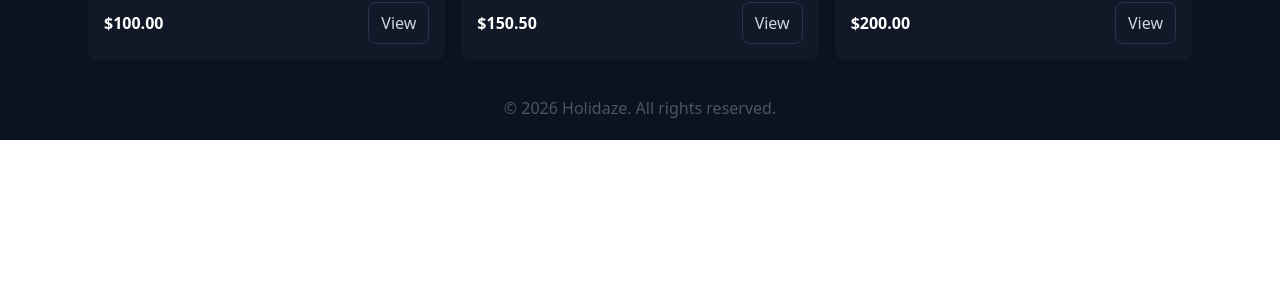
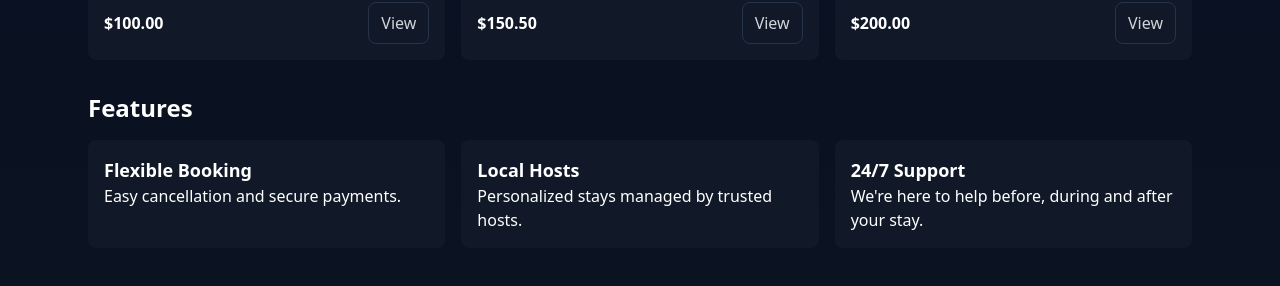
Before and after one commit to Andy19955/Project-Exam-2, a Next.js app: page / in a window 1280 px wide. Shown: the part 666-952 px from the top of the page. Before the commit the page ends 806 px from the top, so only its background shows below. Built offline with nearby package versions, Linux system fonts and the light colour scheme.

Commit message:
Add featured section

```diff
--- a/src/app/page.tsx
+++ b/src/app/page.tsx
@@ -1,11 +1,13 @@
-import Hero from "@/components/Hero";
-import PopularVenues from "@/components/PopularVenues";
+import Hero from "@/components/landing/Hero";
+import PopularVenues from "@/components/landing/PopularVenues";
+import Features from "@/components/landing/Features";
 
 export default function Home() {
   return (
     <>
       <Hero />
       <PopularVenues />
+      <Features />
     </>
   );
 }
--- a/src/components/Venues/VenueGrid.tsx
+++ b/src/components/Venues/VenueGrid.tsx
@@ -1,5 +1,5 @@
 import { Venue } from "@/types/venue";
-import VenueCard from "@/components/Venues/VenueCard";
+import VenueCard from "@/components/venues/VenueCard";
 
 const tempVenues: Venue[] = [
   {
--- /dev/null
+++ b/src/components/landing/Features.tsx
@@ -0,0 +1,21 @@
+export default function Features() {
+  return (
+    <section className="max-w-6xl mx-auto px-6 py-4">
+      <h2 className="text-2xl font-bold mb-4">Features</h2>
+      <div className="flex flex-wrap gap-4">
+        <div className="flex-1 bg-(--surface) p-4 rounded-lg min-w-40">
+          <h4 className="text-lg font-semibold">Flexible Booking</h4>
+          <p>Easy cancellation and secure payments.</p>
+        </div>
+        <div className="flex-1 bg-(--surface) p-4 rounded-lg min-w-40">
+          <h4 className="text-lg font-semibold">Local Hosts</h4>
+          <p>Personalized stays managed by trusted hosts.</p>
+        </div>
+        <div className="flex-1 bg-(--surface) p-4 rounded-lg min-w-40">
+          <h4 className="text-lg font-semibold">24/7 Support</h4>
+          <p>We&apos;re here to help before, during and after your stay.</p>
+        </div>
+      </div>
+    </section>
+  );
+}
--- a/src/components/PopularVenues.tsx
+++ b/src/components/landing/PopularVenues.tsx
@@ -1,5 +1,5 @@
 import Link from "next/link";
-import VenueGrid from "@/components/Venues/VenueGrid";
+import VenueGrid from "@/components/venues/VenueGrid";
 
 export default function PopularVenues() {
   return (
```
Also changed, not shown: src/components/landing/Hero.tsx (renamed from src/components/Hero.tsx).
